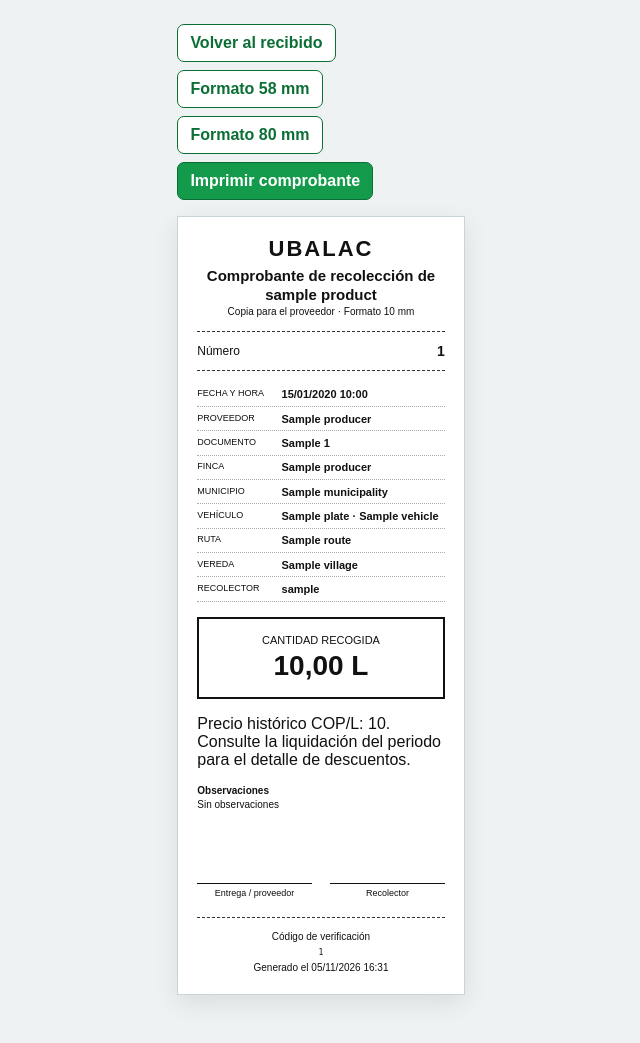
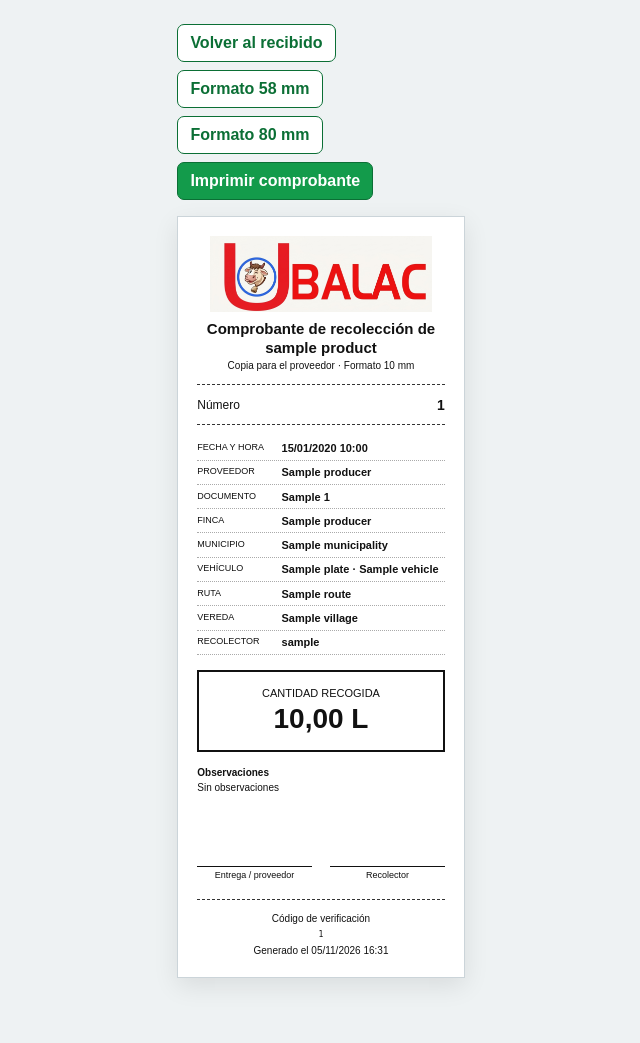
Before and after one commit to notificaciones-stack/Registro-Lacteo-Ubalac, a Django app: template templates/operations/receipt_voucher.html in a window 1280 px wide. Shown: the whole page, without its empty margins (319-959 px from the left). After the commit the page ends 984 px from the top, so only its background shows below. Run offline with Django 5.2, Linux system fonts and the light colour scheme; the template is opened without the code that fills it: most values are stand-ins (such as "Sample title", 1, 10 or a date in 2020).

Commit message:
Ajustes en registro de info v5

```diff
--- a/static/css/app.css
+++ b/static/css/app.css
@@ -507,3 +507,5 @@ button, .button, a, input, select, textarea, summary { touch-action: manipulatio
 .form-search-count {font-size:.8rem;color:#526773;margin:.25rem 0 .55rem}
 .form-search-empty {font-size:.85rem;color:#865b23;margin:.3rem 0}
 .field label[hidden] {display:none!important}
+
+.ubalac-brand-logo {width:104px;max-height:52px;object-fit:contain;background:white;border-radius:8px;padding:3px;}
--- a/static/css/voucher.css
+++ b/static/css/voucher.css
@@ -34,3 +34,5 @@ body.paper-58 { --ticket-width: 54mm; }
   .screen-actions { display: none; }
   .ticket { width: auto; margin: 0; padding: 2mm; border: 0; box-shadow: none; }
 }
+
+.ticket-logo {display:block;width:90%;max-width:245px;height:auto;margin:0 auto 8px;object-fit:contain;}
--- a/templates/base.html
+++ b/templates/base.html
@@ -15,7 +15,7 @@
   {% if user.is_authenticated %}
     <header class="app-topbar">
       <a class="brand" href="{% url 'dashboard:index' %}">
-        <span class="brand-mark">VT</span>
+        <img class="ubalac-brand-logo" src="{% static 'img/ubalac-logo.jpg' %}" alt="Logo UBALAC">
         <span class="brand-copy"><strong>UBALAC</strong><small>Recepción de productos</small></span>
       </a>
       <details class="mobile-menu"><summary><svg aria-hidden="true"><use href="{% static 'icons/modules.svg' %}#menu"></use></svg><span>Menú</span></summary><div class="mobile-menu-panel">{% include "includes/app_navigation.html" %}</div></details>
--- a/templates/operations/receipt_voucher.html
+++ b/templates/operations/receipt_voucher.html
@@ -18,7 +18,7 @@
   </nav>
   <main class="ticket">
     <header class="ticket-header">
-      <div class="ticket-brand">UBALAC</div>
+      <img class="ticket-logo" src="{% static 'img/ubalac-logo.jpg' %}" alt="UBALAC">
       <h1>Comprobante de recolección de {{ receipt.product.name|lower }}</h1>
       <p>Copia para el proveedor · Formato {{ paper_width }} mm</p>
     </header>
@@ -36,7 +36,6 @@
       <div><dt>Recolector</dt><dd>{{ receipt.collected_by.get_full_name|default:receipt.collected_by.username }}</dd></div>
     </dl>
     <section class="liters-block"><span>Cantidad recogida</span><strong>{{ receipt.liters|floatformat:2 }} L</strong></section>
-    <p>Precio histórico COP/L: {{ receipt.unit_price|default_if_none:"Pendiente de valoración" }}. Consulte la liquidación del periodo para el detalle de descuentos.</p>
     <section class="ticket-notes">
       <strong>Observaciones</strong>
       <p>{{ receipt.observations|default:"Sin observaciones" }}</p>
```
Also changed, not shown: static/img/ubalac-logo.jpg (added).
